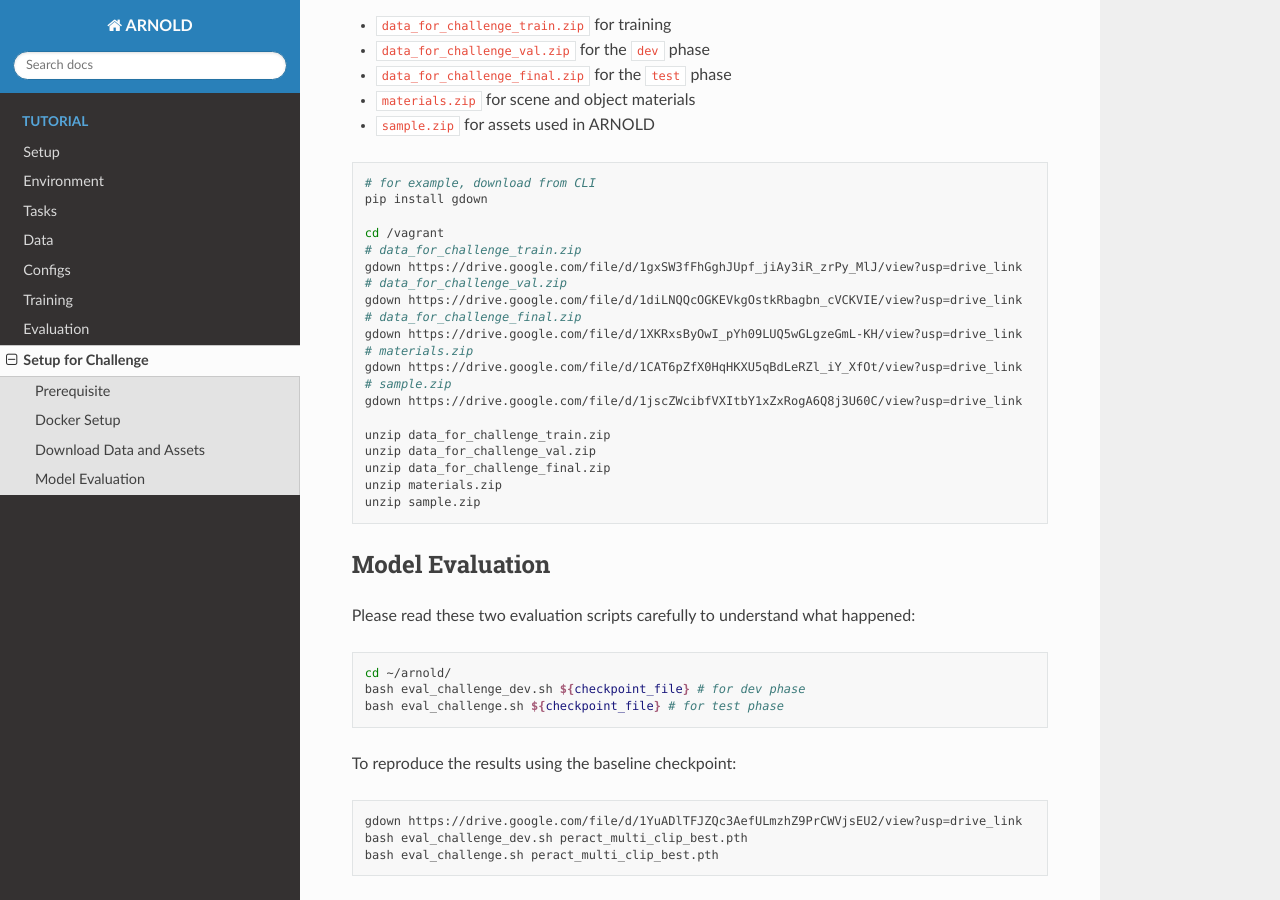
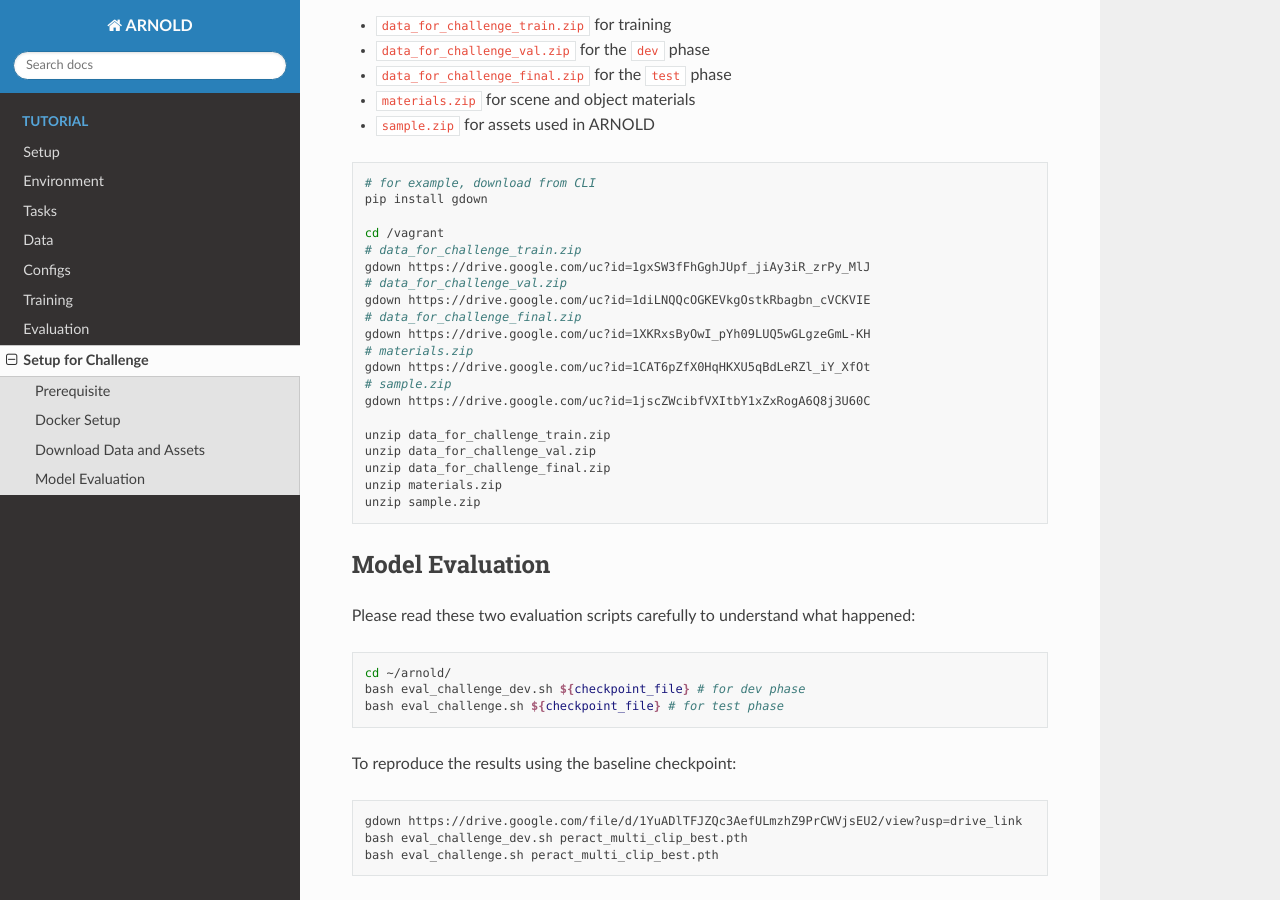
Before and after one commit to arnold-benchmark/docs, a Sphinx documentation site: the page built from docs/tutorial/challenge_setup/index.md, in a window 1280 px wide and 900 px high, scrolled down 1200 px. Built offline with Sphinx 7.4.7 and the Read the Docs theme 2.0.0, drawn with Linux system fonts in a browser that asks for light colours; part of the change alters nothing that is shown.

Commit message:
Update index.md

```diff
--- a/docs/tutorial/challenge_setup/index.md
+++ b/docs/tutorial/challenge_setup/index.md
@@ -54,15 +54,15 @@ pip install gdown
 
 cd /vagrant
 # data_for_challenge_train.zip
-gdown https://drive.google.com/file/d/1gxSW3fFhGghJUpf_jiAy3iR_zrPy_MlJ/view?usp=drive_link
+gdown https://drive.google.com/uc?id=1gxSW3fFhGghJUpf_jiAy3iR_zrPy_MlJ
 # data_for_challenge_val.zip
-gdown https://drive.google.com/file/d/1diLNQQcOGKEVkgOstkRbagbn_cVCKVIE/view?usp=drive_link
+gdown https://drive.google.com/uc?id=1diLNQQcOGKEVkgOstkRbagbn_cVCKVIE
 # data_for_challenge_final.zip
-gdown https://drive.google.com/file/d/1XKRxsByOwI_pYh09LUQ5wGLgzeGmL-KH/view?usp=drive_link
+gdown https://drive.google.com/uc?id=1XKRxsByOwI_pYh09LUQ5wGLgzeGmL-KH
 # materials.zip
-gdown https://drive.google.com/file/d/1CAT6pZfX0HqHKXU5qBdLeRZl_iY_XfOt/view?usp=drive_link
+gdown https://drive.google.com/uc?id=1CAT6pZfX0HqHKXU5qBdLeRZl_iY_XfOt
 # sample.zip
-gdown https://drive.google.com/file/d/1jscZWcibfVXItbY1xZxRogA6Q8j3U60C/view?usp=drive_link
+gdown https://drive.google.com/uc?id=1jscZWcibfVXItbY1xZxRogA6Q8j3U60C
 
 unzip data_for_challenge_train.zip
 unzip data_for_challenge_val.zip
```
